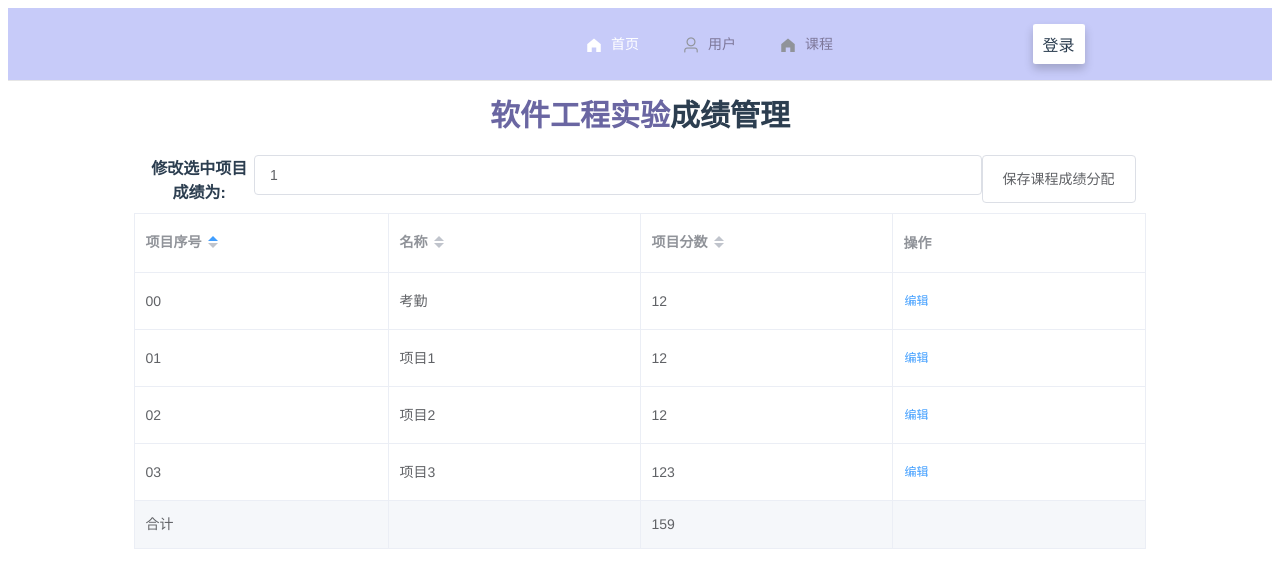
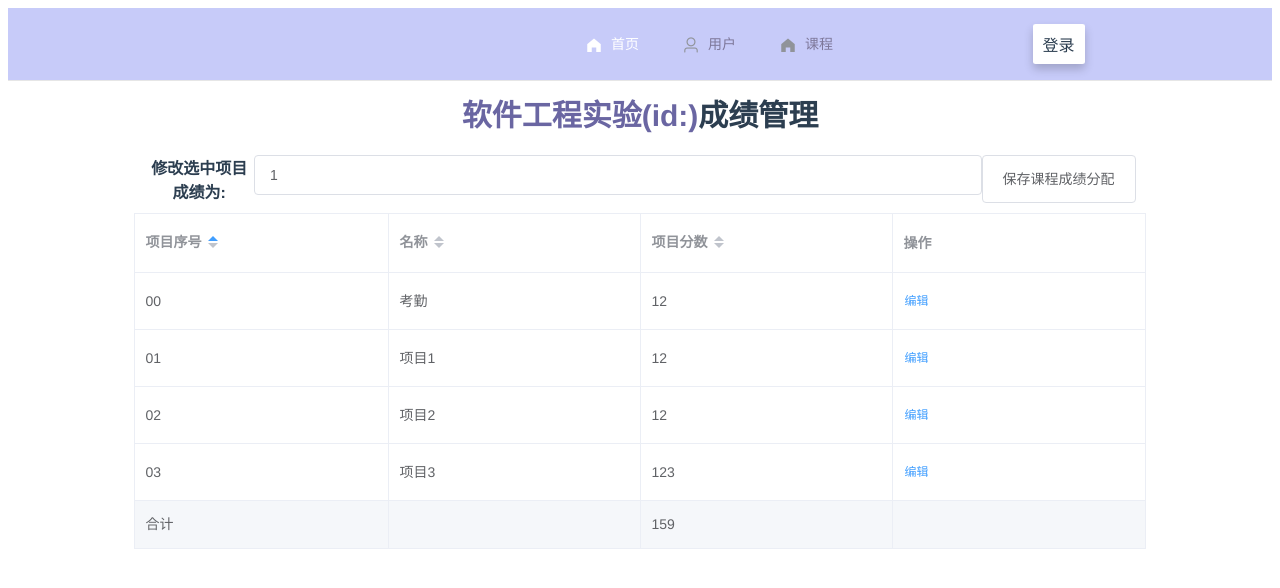
Before and after one commit to xwx12345/-, a Vue app: page /courseGrade in a window 1280 px wide. Shown: the top 588 px of the page. Built offline with nearby package versions, Linux system fonts and the light colour scheme.

Commit message:
修改跳转逻辑

```diff
--- a/src/views/course/course.vue
+++ b/src/views/course/course.vue
@@ -58,7 +58,7 @@
 		  		</div>
 		  		<div class="right_middle">
 		  		  	<div class="box" v-for="project in projectList" >
-		  		  		<div class="cover" @click="jump()">
+		  		  		<div class="cover" @click="jump(project.id)">
 		  		  			<img :src="project.cover"/>
 		  		  		</div>
 		  		  		<div class="intro">
@@ -104,46 +104,51 @@ export default {
 			'假数据1',
 			'假数据4'
 		],
-		allCourseInfo:[],
 		course:{
-			id:1,
-			name:'物理实验',
-			teacher:'老师A',
-			info:'物理实验就是物理实验',
-			public:'一些公共信息'
+			id:'0',
+			name:'',
+			teacher:'',
+			info:'',
+			public:''
 		},
 		projectList:[
 			{
+				id:'1',
 				cover:'https://fuss10.elemecdn.com/e/5d/4a731a90594a4af544c0c25941171jpeg.jpeg',
 				ddl:'1.1',
 				title:'标题',
 				info:'相关信息1',
 			},
 			{
+				id:'2',
 				cover:'https://cube.elemecdn.com/3/7c/3ea6beec64369c2642b92c6726f1epng.png',
 				ddl:'1.2',
 				title:'标题1',
 				info:'相关信息2',
 			},
 			{
+				id:'3',
 				cover:'https://cube.elemecdn.com/3/7c/3ea6beec64369c2642b92c6726f1epng.png',
 				ddl:'1.3',
 				title:'标题2',
 				info:'相关信息1',
 			},
 			{
+				id:'1',
 				cover:'https://cube.elemecdn.com/3/7c/3ea6beec64369c2642b92c6726f1epng.png',
 				ddl:'1.4',
 				title:'标题3',
 				info:'相关信息244',
 			},
 			{
+				id:'1',
 				cover:'https://cube.elemecdn.com/3/7c/3ea6beec64369c2642b92c6726f1epng.png',
 				ddl:'1.4',
 				title:'标题3',
 				info:'相关信息244',
 			},
 			{
+				id:'1',
 				cover:'https://cube.elemecdn.com/3/7c/3ea6beec64369c2642b92c6726f1epng.png',
 				ddl:'1.4',
 				title:'标题3',
@@ -158,27 +163,36 @@ export default {
 		  this.course.id=item.id
 		  this.course.name=item.name
 	  },
-	  handleAll(){
-		  this.department='全部'
-	  },
 	  handleCurrentChange(val) {
 	    console.log(`当前页: ${val}`);
 	  },
-	  jump(){
+	  jump(item){
 		  console.log('jump')
-		  this.$router.push('/project')
+		  this.$router.push({
+		    path: '/project',
+		    query: { id: item }
+		  })
 	  },
 	  jumpToGrade(id){
 		  console.log('jump to grade')
-		  this.$router.push('/courseGrade')
+		  this.$router.push({
+		    path: '/courseGrade',
+		    query: { id: this.course.id }
+		  })
 	  },
 	  modify(id){
 		  console.log('jump to modify')
-		  this.$router.push('/courseModify')
+		  this.$router.push({
+		    path: '/courseModify',
+		    query: { id: this.course.id }
+		  })
 	  },
 	  addProject(id){
 		  console.log('jump to add')
-		  this.$router.push('/courseAddPro')
+		  this.$router.push({
+		    path: '/courseAddPro',
+		    query: { id: this.course.id }
+		  })
 	  }
   },
   mounted () {
@@ -191,17 +205,17 @@ export default {
 			  this.menuList1.push(
 			  {
 				  id:item.courseid,
-				  name:item.coursename
+				  name:item.coursename,
+				  info:item.courseinfo,
+				  teacher:item.userid
 			  })
-			  this.allCourseInfo.push(item)
 		  })
 	  }).catch((err)=>{
 		  console.log(err)
 	  })
-	  console.log(this.allCourseInfo)
 	  //更改课程主体
-	  this.course.id=this.menuList1[0].id
-	  this.course.name=this.menuList1[0].name
+	  // this.course.id=this.menuList1[0].id
+	  // this.course.name=this.menuList1[0].name
 	  //渲染项目
 
   }
--- a/src/views/course/courseAddPro.vue
+++ b/src/views/course/courseAddPro.vue
@@ -52,7 +52,7 @@ export default {
   mounted () {
   },
   created () {
-
+	  this.courseId = this.$route.query.id;
   }
 }
 </script>
--- a/src/views/course/courseGrade.vue
+++ b/src/views/course/courseGrade.vue
@@ -1,7 +1,7 @@
 <template>
   <div class="pc-container">
 	  <div class="title">
-		  <span style="color: #6a66a2;">{{course.title}}</span>
+		  <span style="color: #6a66a2;">{{course.title}}(id:{{course.id}})</span>
 		  <span>成绩管理</span>
 	  </div>
 	  <div class="modify">
@@ -48,7 +48,8 @@ export default {
   data () {
     return {
 		course:{
-			title:'软件工程实验'
+			title:'软件工程实验',
+			id:''
 		},
 		point:1,
 		tableData: [
@@ -88,7 +89,7 @@ export default {
   mounted () {
   },
   created () {
-
+	  this.course.id = this.$route.query.id;
   }
 }
 </script>
--- a/src/views/course/courseModify.vue
+++ b/src/views/course/courseModify.vue
@@ -58,7 +58,7 @@ export default {
   mounted () {
   },
   created () {
-
+	  this.course.id = this.$route.query.id;
   }
 }
 </script>
--- a/src/views/project/project.vue
+++ b/src/views/project/project.vue
@@ -9,7 +9,7 @@
 		  background-color="#ffffff"
 		  text-color="#7E789A"
 		  active-text-color="#000000">
-		   <el-menu-item index="/project/">
+		   <el-menu-item @click="home()" index="/project/">
 		   		<i class="el-icon-s-home"></i>项目主页
 		   </el-menu-item>
 		   <el-menu-item index="/projectRepo">
@@ -30,16 +30,20 @@
 export default {
   data () {
     return {
-		activeIndex:'projectDetail'
+		activeIndex:'projectDetail',
+		id:''
     }
   },
   methods: {
+	  home(){
+
+	  }
 
   },
   mounted () {
   },
   created () {
-
+	  this.id=this.$route.query.id;
   }
 }
 </script>
```
